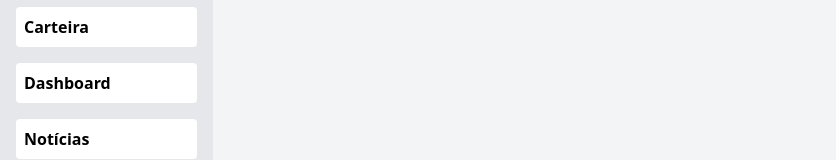
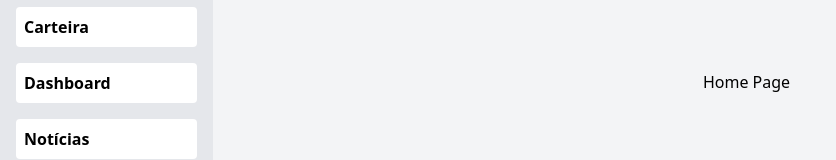
Before and after one commit to DavidLSousa/FinTrack, a Vue app: page / in a window 1280 px wide. Shown: the part 318-478 px from the top of the page, without its empty margins (0-836 px from the left). Built offline with nearby package versions, Linux system fonts and the light colour scheme.

Commit message:
add homepage

```diff
--- /dev/null
+++ b/src/components/views/HomePage.vue
@@ -0,0 +1,3 @@
+<template>
+  <h1>Home Page</h1>
+</template>
--- a/src/router.js
+++ b/src/router.js
@@ -4,8 +4,10 @@ import AddTicketsPage from './components/views/AddTicketsPage.vue'
 import AllTicketsPage from './components/views/AllTicketsPage.vue'
 import DashboardPage from './components/views/DashboardPage.vue'
 import NewsPage from './components/views/NewsPage.vue'
+import HomePage from './components/views/HomePage.vue'
 
 const routes = [
+  { path: '/', component: HomePage },
   { path: '/addTicket', component: AddTicketsPage },
   { path: '/allTicket', component: AllTicketsPage },
   { path: '/dashboard', component: DashboardPage },
```
